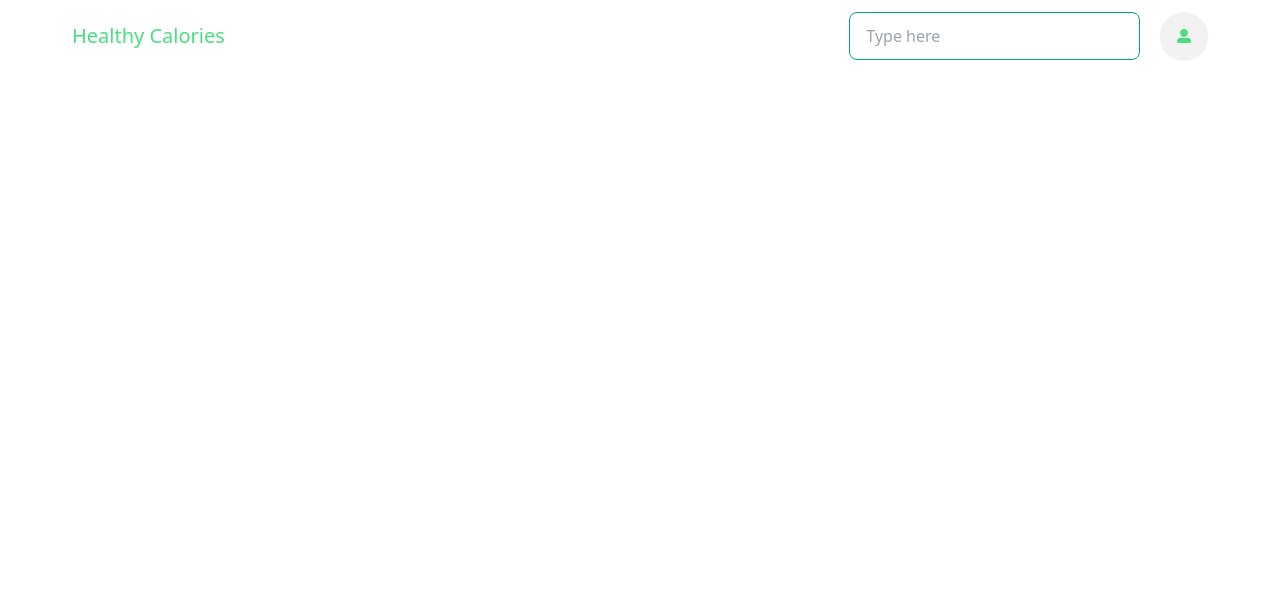
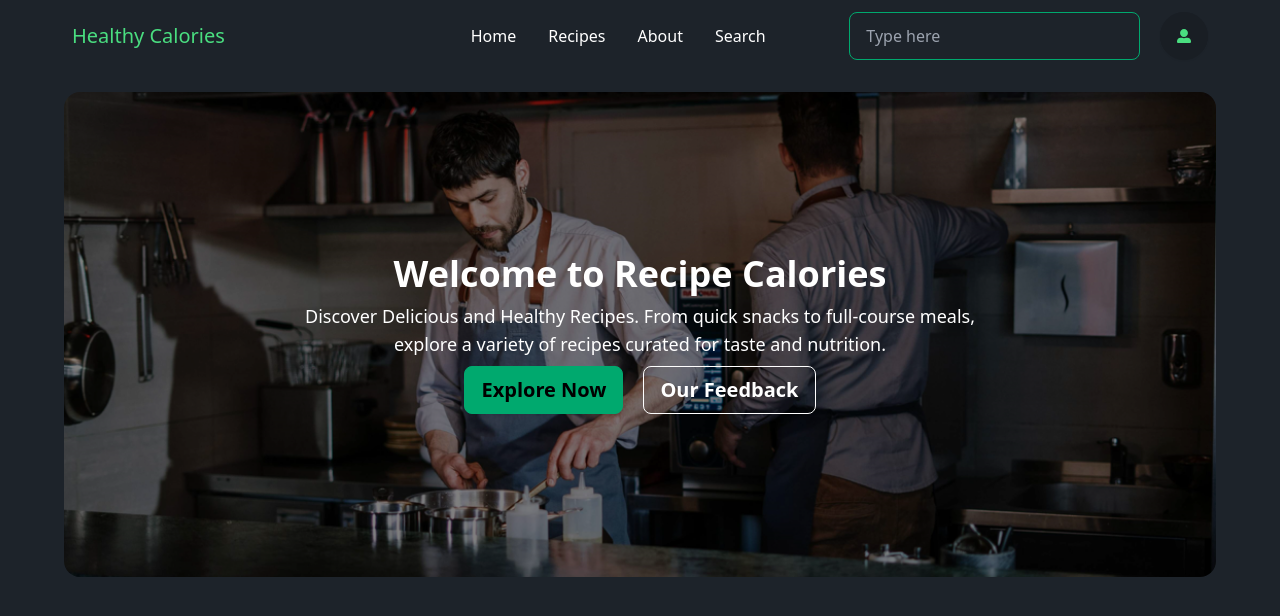
Before and after one commit to rubaiiyat/Healthy-Calories, a React (Vite) app: page / in a window 1280 px wide. Shown: the top 616 px of the page. Built offline with nearby package versions, Linux system fonts and the light colour scheme.

Commit message:
Add Banner

```diff
--- a/index.html
+++ b/index.html
@@ -1,12 +1,12 @@
 <!DOCTYPE html>
-<html lang="en">
+<html data-theme="dark" lang="en">
   <head>
     <meta charset="UTF-8" />
     <link rel="icon" type="image/svg+xml" href="/vite.svg" />
     <meta name="viewport" content="width=device-width, initial-scale=1.0" />
     <title>Vite + React</title>
   </head>
-  <body class="md:mx-0 lg:mx-16">
+  <body class="mx-5 lg:mx-16">
     <div id="root"></div>
     <script type="module" src="/src/main.jsx"></script>
   </body>
--- a/src/App.jsx
+++ b/src/App.jsx
@@ -1,10 +1,12 @@
 import "./App.css";
-import Header from "./Header/Header";
+import Banner from "./Components/Banner/Banner";
+import Header from "./Components/Header/Header";
 
 function App() {
   return (
     <>
       <Header></Header>
+      <Banner></Banner>
     </>
   );
 }
--- /dev/null
+++ b/src/Components/Banner/Banner.jsx
@@ -0,0 +1,35 @@
+import React from "react";
+import banner from "../../images/banner.png";
+const Banner = () => {
+  return (
+    <div className="relative mt-5">
+      <img
+        className="w-full rounded-2xl brightness-50"
+        src={banner}
+        alt="Banner"
+      />
+
+      <div className="absolute top-1/2 left-1/2 transform -translate-x-1/2 -translate-y-1/2 text-white text-center w-full">
+        <h1 className="font-bold text-2xl lg:text-4xl ">
+          Welcome to Recipe Calories
+        </h1>
+        <p className="hidden md:flex justify-center md:text-2xl lg:text-lg mt-2">
+          Discover Delicious and Healthy Recipes. From quick snacks to
+          full-course meals, <br /> explore a variety of recipes curated for
+          taste and nutrition.
+        </p>
+
+        <div className="flex gap-5 justify-center mt-2">
+          <button className="btn btn-success text-sm md:text-xl">
+            Explore Now
+          </button>
+          <button class="btn bg-transparent text-white hover:bg-white hover:text-black border-white text-sm md:text-xl">
+            Our Feedback
+          </button>
+        </div>
+      </div>
+    </div>
+  );
+};
+
+export default Banner;
--- a/src/Header/Header.jsx
+++ b/src/Components/Header/Header.jsx
@@ -4,7 +4,7 @@ import { FaUserAlt } from "react-icons/fa";
 const Header = () => {
   return (
     <div>
-      <div className="navbar bg-base-100">
+      <div className="navbar bg-base-100 mx-0 ">
         <div className="navbar-start">
           <div className="dropdown">
             <div tabIndex="0" role="button" className="btn btn-ghost lg:hidden">
--- a/tailwind.config.js
+++ b/tailwind.config.js
@@ -5,4 +5,7 @@ export default {
     extend: {},
   },
   plugins: [require("daisyui")],
+  daisyui: {
+    themes: ["light", "dark", "cupcake"],
+  },
 };
```
Also changed, not shown: src/images/banner.png (added).
